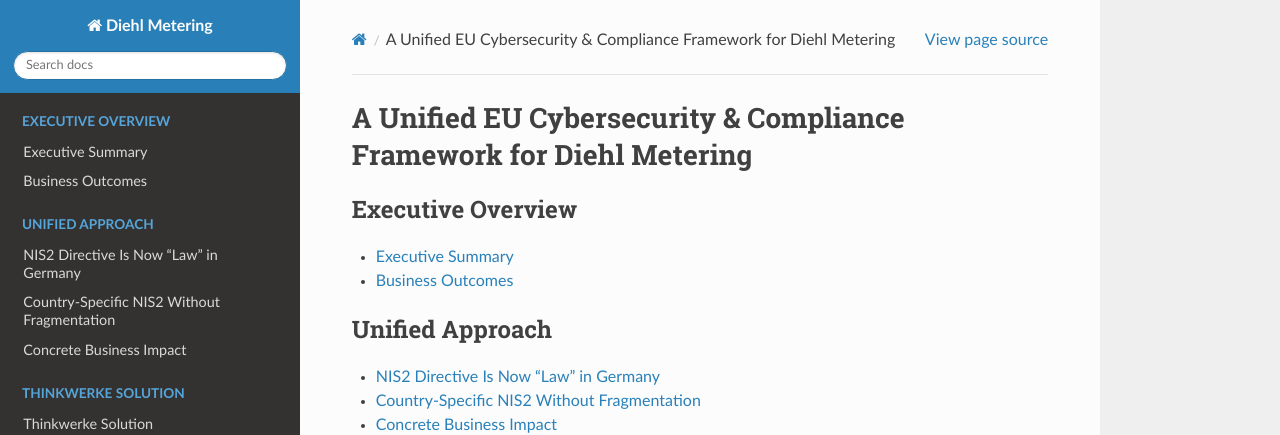
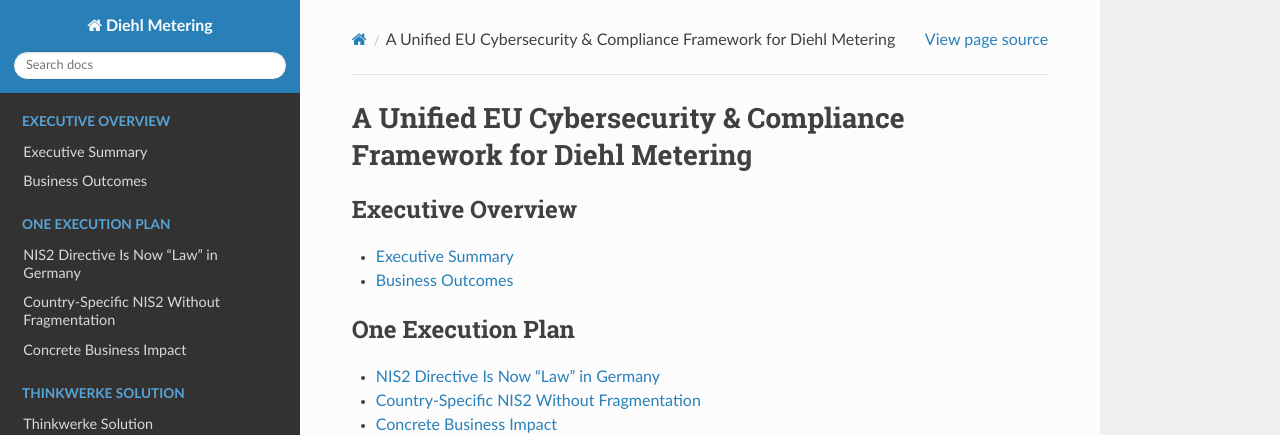
Before and after one commit to Mynkskhr/diehlmetering, a Sphinx documentation site: the page built from docs/source/index.rst, in a window 1280 px wide and 1034 px high. Shown: the top 435 px of the window. Built offline with Sphinx 7.4.7 and the Read the Docs theme 3.1.0, drawn with Linux system fonts in a browser that asks for light colours; pages that are not in the unit, such as notebooks, are missing from menus.

Commit message:
Update index.rst

```diff
--- a/docs/source/index.rst
+++ b/docs/source/index.rst
@@ -10,7 +10,7 @@
 
 .. toctree::
    :maxdepth: 1
-   :caption: Unified Approach
+   :caption: One Execution Plan
 
    nis2-2026
    country-specific-nis2
```
